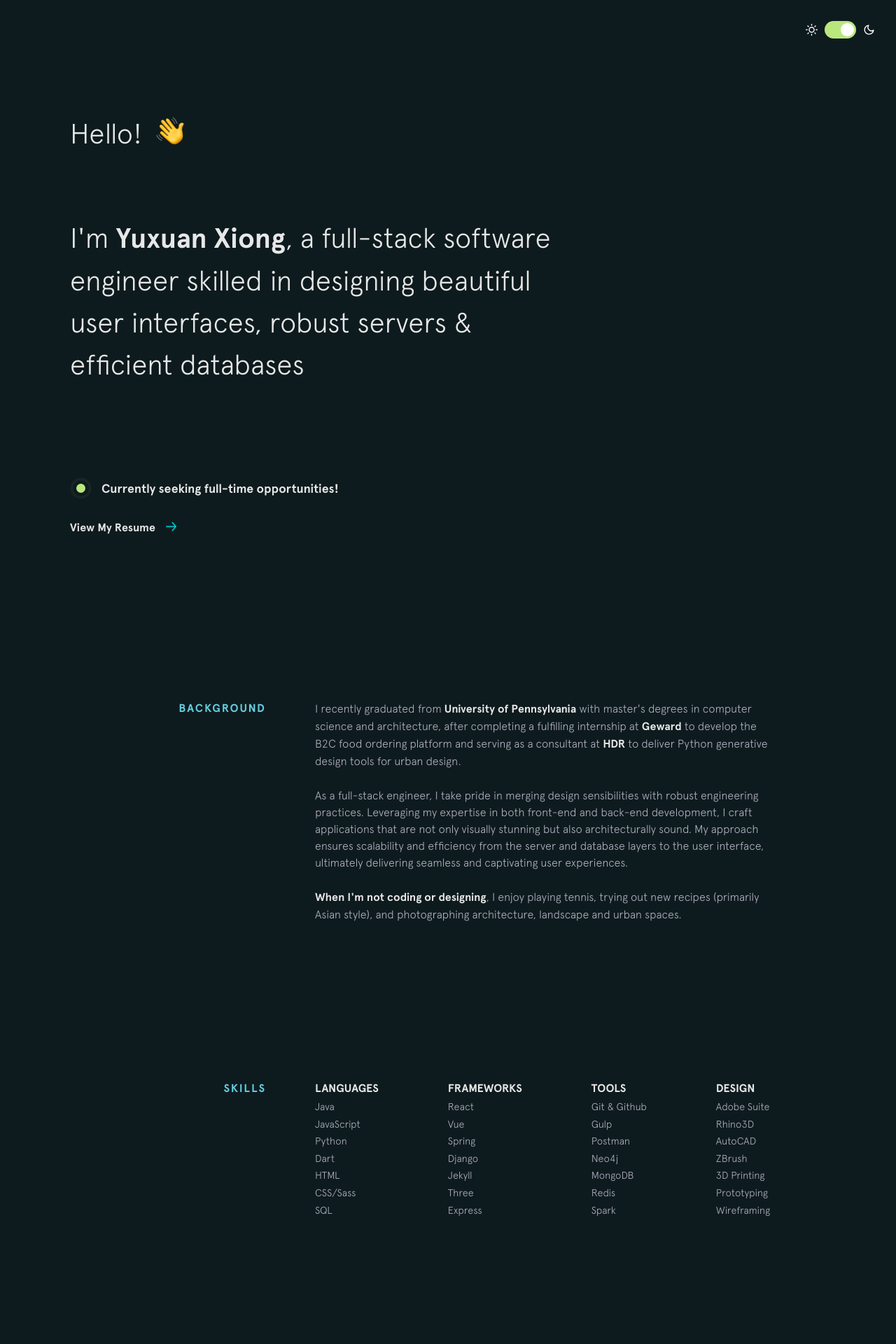
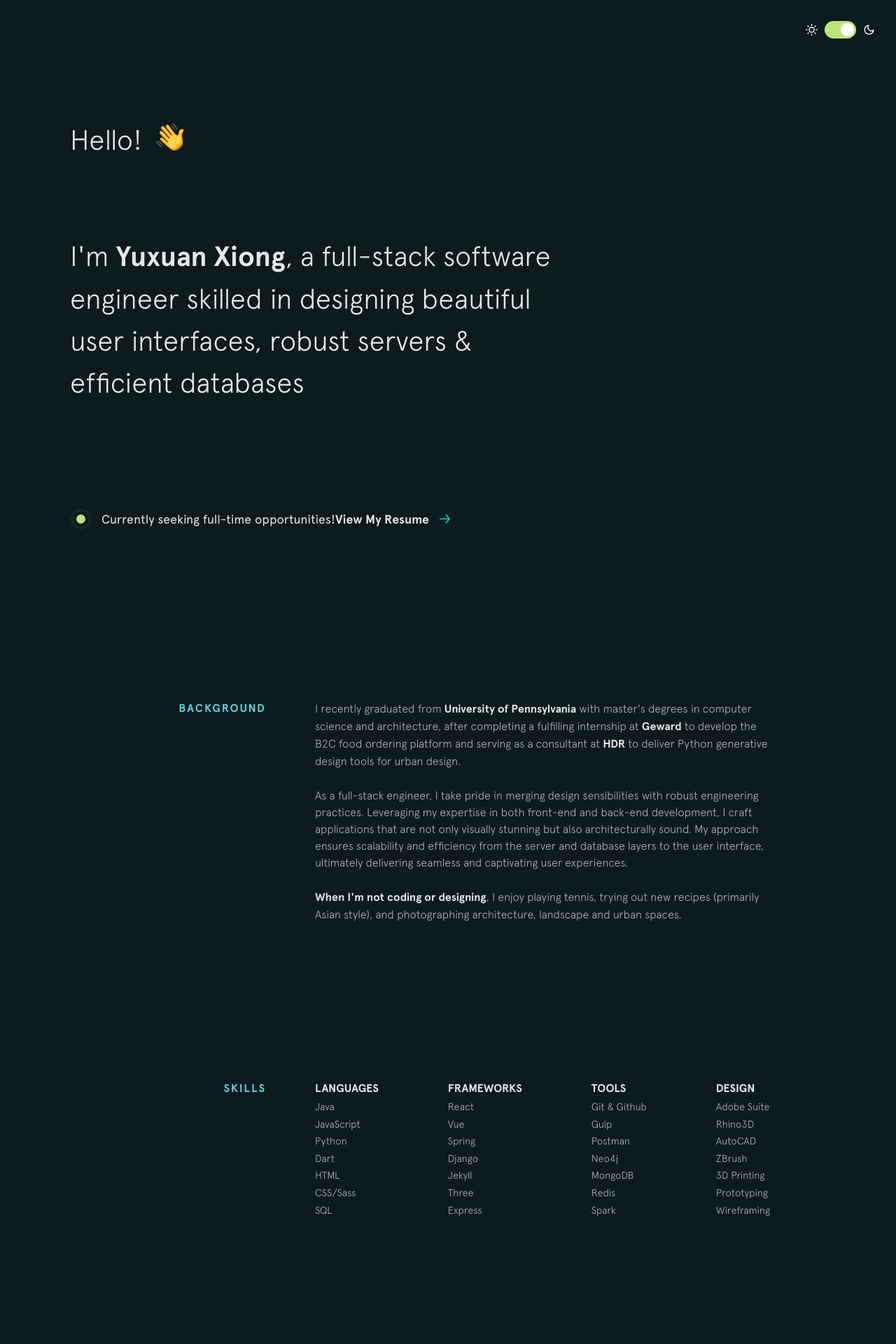
Before and after one commit to Gyoxxi/Gyoxxi.github.io, a Jekyll site: the page built from index.html, in a window 1280 px wide. Shown: the top 1920 px of the page at 70% size. Built offline with Jekyll 4.4.1, drawn with Linux system fonts in a browser that asks for light colours; nearby versions of some CDN libraries.

Commit message:
modified resume link

```diff
--- a/_includes/employment-status.html
+++ b/_includes/employment-status.html
@@ -1,7 +1,8 @@
-<a class="status" href="{{site.resume}}" target="_blank">
+<div class="status">
   <div class="status__light">
     <div class="status__light__ring"></div>
     <div class="status__light__led"></div>
   </div>
   <div class="status__message">Currently seeking full-time opportunities!</div>
-</a>
+  <a href="{{site.resume}}" target="_blank" class="arrow-link">View My Resume</a>
+</div>
--- a/_includes/intro.html
+++ b/_includes/intro.html
@@ -8,8 +8,6 @@
   </h2>
 
   {% include employment-status.html %}
-  <a href="{{site.resume}}" target="_blank" class="arrow-link">View My Resume</a>
-
 <!--  <h3 class="intro__contact">-->
 <!--    <span>Get in touch </span>-->
 <!--    <span class="emoji pointer"></span>-->
```
